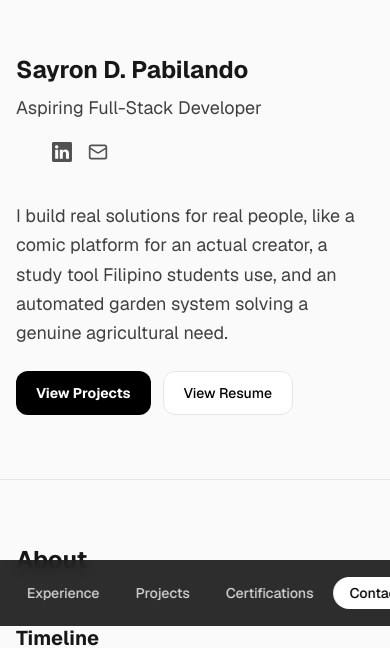
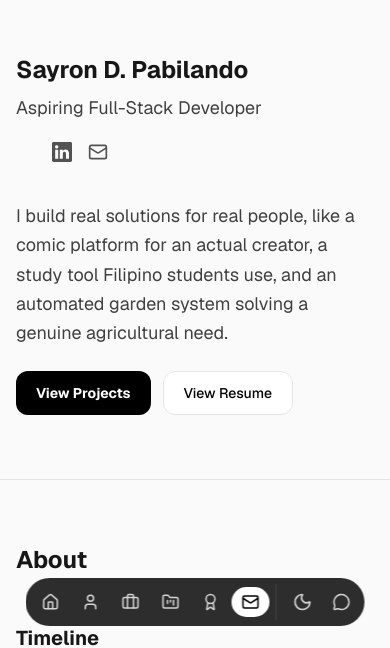
Before and after one commit to Sayron123/My-Portfolio, a Next.js app: page / in a window 390 px wide. Shown: the part 202-850 px from the top of the page. Built offline with nearby package versions, Linux system fonts and the light colour scheme; grey boxes are pictures that could not be loaded; some icons are missing.

Commit message:
make the navbar interactive in mobile

```diff
--- a/app/components/bars/Nav.tsx
+++ b/app/components/bars/Nav.tsx
@@ -1,17 +1,15 @@
 "use client";
 import { useEffect, useRef, useState } from "react";
-import { MessageCircle } from "lucide-react";
+import { Home, User, FolderKanban, Briefcase, Award, Mail, MessageCircle } from "lucide-react";
 import ThemeToggle from "../ThemeToggle";
-import { RobotMascotIcon } from "../Mascot/RobotMascot";
 
 const links = [
-  { href: "#hero", label: "Home" },
-  { href: "#about", label: "About" },
-  { href: "#experience", label: "Experience" },
-  { href: "#projects", label: "Projects" },
-  { href: "#certifications", label: "Certifications" },
-  { href: "#contact", label: "Contact" },
-
+  { href: "#hero", label: "Home", icon: Home },
+  { href: "#about", label: "About", icon: User },
+  { href: "#experience", label: "Experience", icon: Briefcase },
+  { href: "#projects", label: "Projects", icon: FolderKanban },
+  { href: "#certifications", label: "Certifications", icon: Award },
+  { href: "#contact", label: "Contact", icon: Mail },
 ];
 
 export default function Nav({ onChatClick }: { onChatClick: () => void }) {
@@ -24,7 +22,6 @@ export default function Nav({ onChatClick }: { onChatClick: () => void }) {
     const observer = new IntersectionObserver(
       (entries) => {
         if (Date.now() < overrideUntil.current) return;
-
         const visible = entries.find((e) => e.isIntersecting);
         if (visible) setActive(visible.target.id);
       },
@@ -53,21 +50,24 @@ export default function Nav({ onChatClick }: { onChatClick: () => void }) {
   }
 
   return (
-    <nav className="fixed bottom-4 left-1/2 z-50 flex -translate-x-1/2 items-center gap-1 rounded-full bg-neutral-900/90 px-2 py-1.5 backdrop-blur dark:bg-neutral-50/90">
+    <nav className="fixed bottom-4 left-1/2 z-50 flex -translate-x-1/2 items-center gap-0.5 rounded-full bg-neutral-900/90 px-1.5 py-1.5 backdrop-blur dark:bg-neutral-50/90 sm:gap-1 sm:px-2">
       {links.map((l) => {
         const id = l.href.slice(1);
+        const Icon = l.icon;
         return (
           <a
             key={l.href}
             href={l.href}
             onClick={() => handleClick(id)}
-            className={`rounded-full px-4 py-1.5 text-sm font-medium transition-colors ${
+            aria-label={l.label}
+            className={`flex items-center gap-1.5 rounded-full px-2.5 py-1.5 text-sm font-medium transition-colors sm:px-4 ${
               active === id
                 ? "bg-white text-black dark:bg-black dark:text-white"
                 : "text-neutral-300 hover:text-white dark:text-neutral-600 dark:hover:text-black"
             }`}
           >
-            {l.label}
+            <Icon size={18} />
+            <span className="hidden sm:inline">{l.label}</span>
           </a>
         );
       })}
@@ -76,9 +76,9 @@ export default function Nav({ onChatClick }: { onChatClick: () => void }) {
         <button
           onClick={onChatClick}
           aria-label="Open chat"
-          className="rounded-full p-3 text-neutral-300 hover:text-white dark:text-neutral-600 dark:hover:text-black"
+          className="flex items-center justify-center rounded-full p-2 text-neutral-300 hover:text-white dark:text-neutral-600 dark:hover:text-black"
         >
-          <RobotMascotIcon size={30} />
+          <MessageCircle size={18} />
         </button>
       </div>
     </nav>
```
